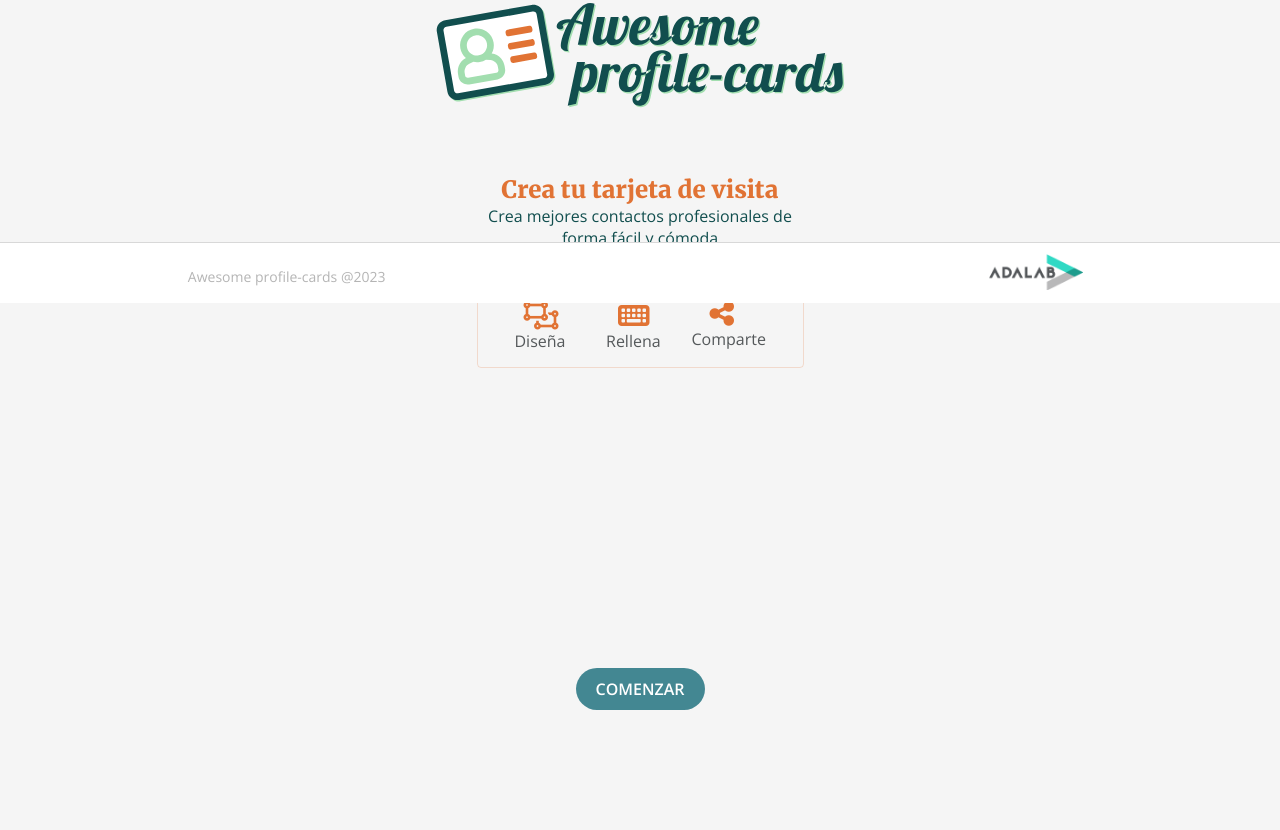
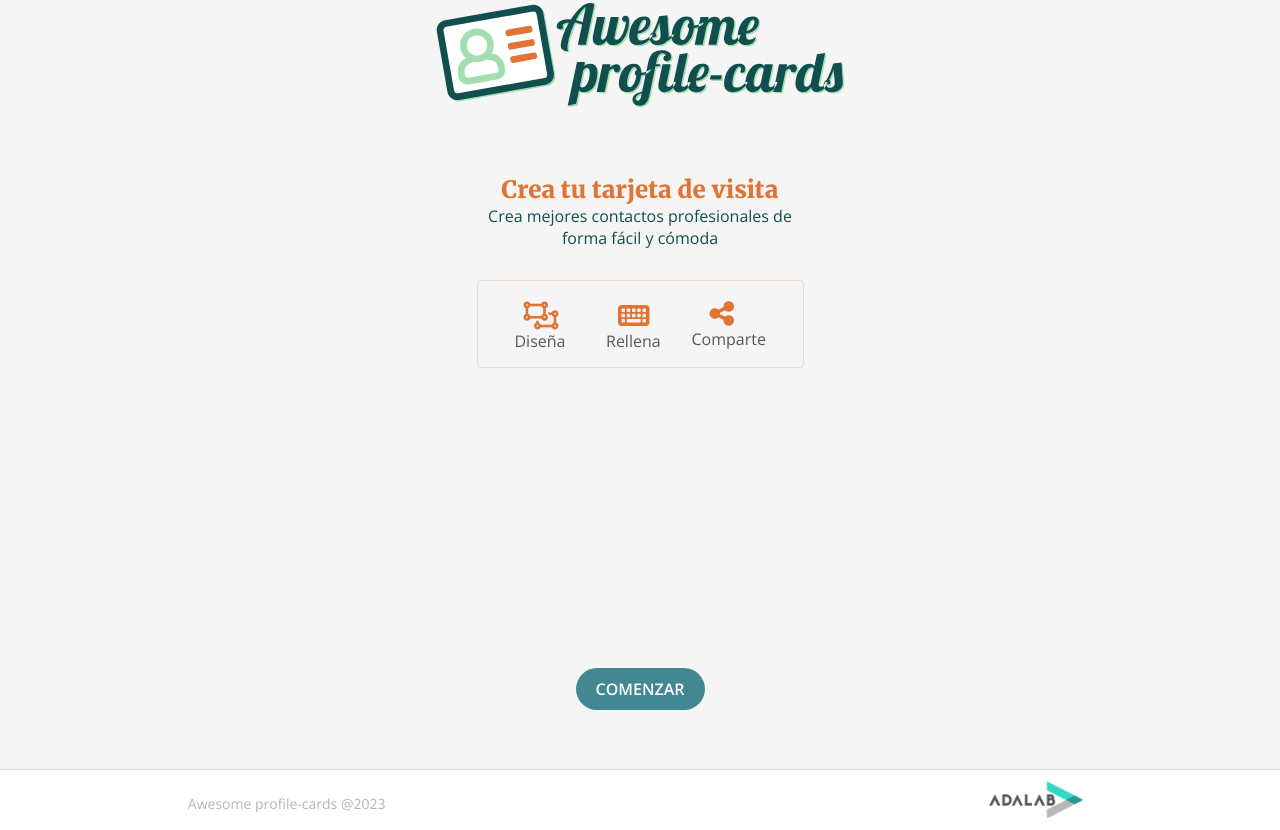
Before and after one commit to Adalab/project-promo-s-module-2-team-4, a website: page src/html/index.html in a window 1280 px wide. Shown: the part 497-1327 px from the top of the page. Before the commit the page ends 1207 px from the top, so only its background shows below. Drawn offline with nearby package versions, Linux system fonts and the light colour scheme; files that its build step writes are made by us from their sources; files whose address does not match are found by name.

Commit message:
add footer modification

```diff
--- a/src/scss/layout/_footer.scss
+++ b/src/scss/layout/_footer.scss
@@ -15,6 +15,11 @@
         display: flex;
         flex-direction: row;
         justify-content:space-around;
+    }
+
+    @include desktop{
+
+        position: static;
     }
 
     .span_footer{
--- a/src/scss/layout/_main.scss
+++ b/src/scss/layout/_main.scss
@@ -153,6 +153,7 @@
 
         @include desktop{
             padding-top:300px;
+            padding-bottom: 59px;
         }
 
     }
```
